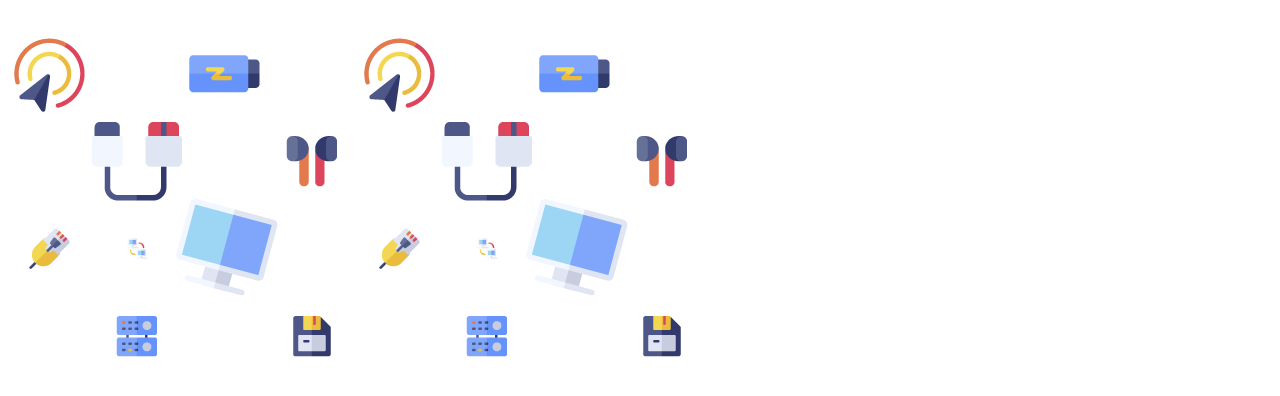
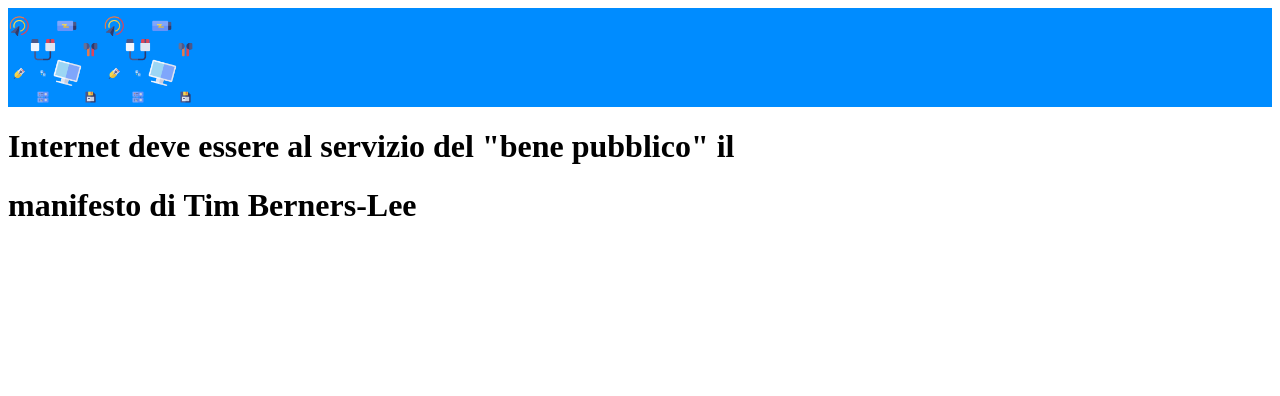
Before and after one commit to Framae/html-css-booleaner, a plain HTML site: page index.html in a window 1280 px wide. Drawn offline with Linux system fonts and the light colour scheme.

Commit message:
aggiunti h1, tentativi su css

```diff
--- a/index.html
+++ b/index.html
@@ -10,7 +10,9 @@
 </head>
 <body>
     <header>
-            <img src="img/pattern.png" alt="Disegnini header">
+            <img class="pattern" src="img/pattern.png" alt="Disegnini header">
     </header>
+    <h1>Internet deve essere al servizio del "bene pubblico" il</h1>
+    <h1>manifesto di Tim Berners-Lee</h1>
 </body>
 </html>
--- a/style.css
+++ b/style.css
@@ -0,0 +1,9 @@
+header {
+    background-color: rgb(0, 140, 255);
+}
+
+.pattern {
+width: 15%;
+background-size: contain;
+background-repeat: ;
+}
```
